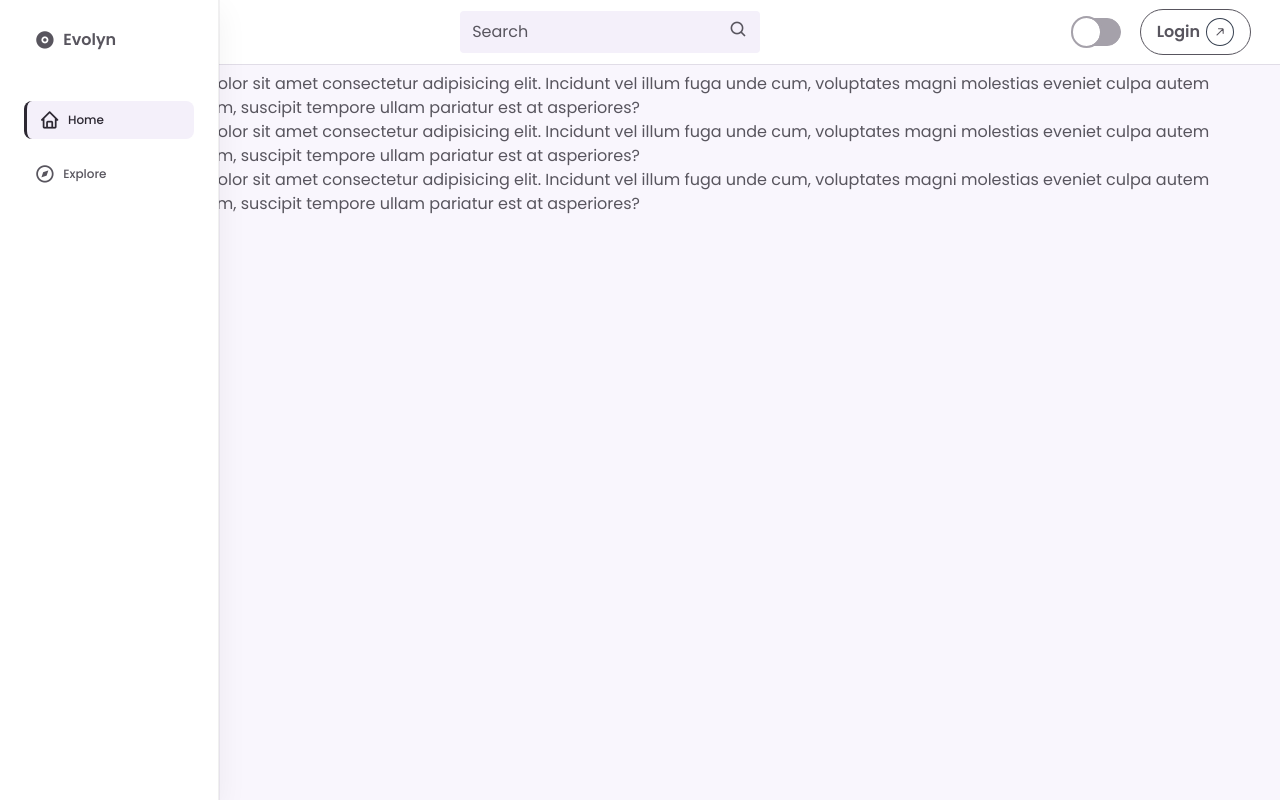
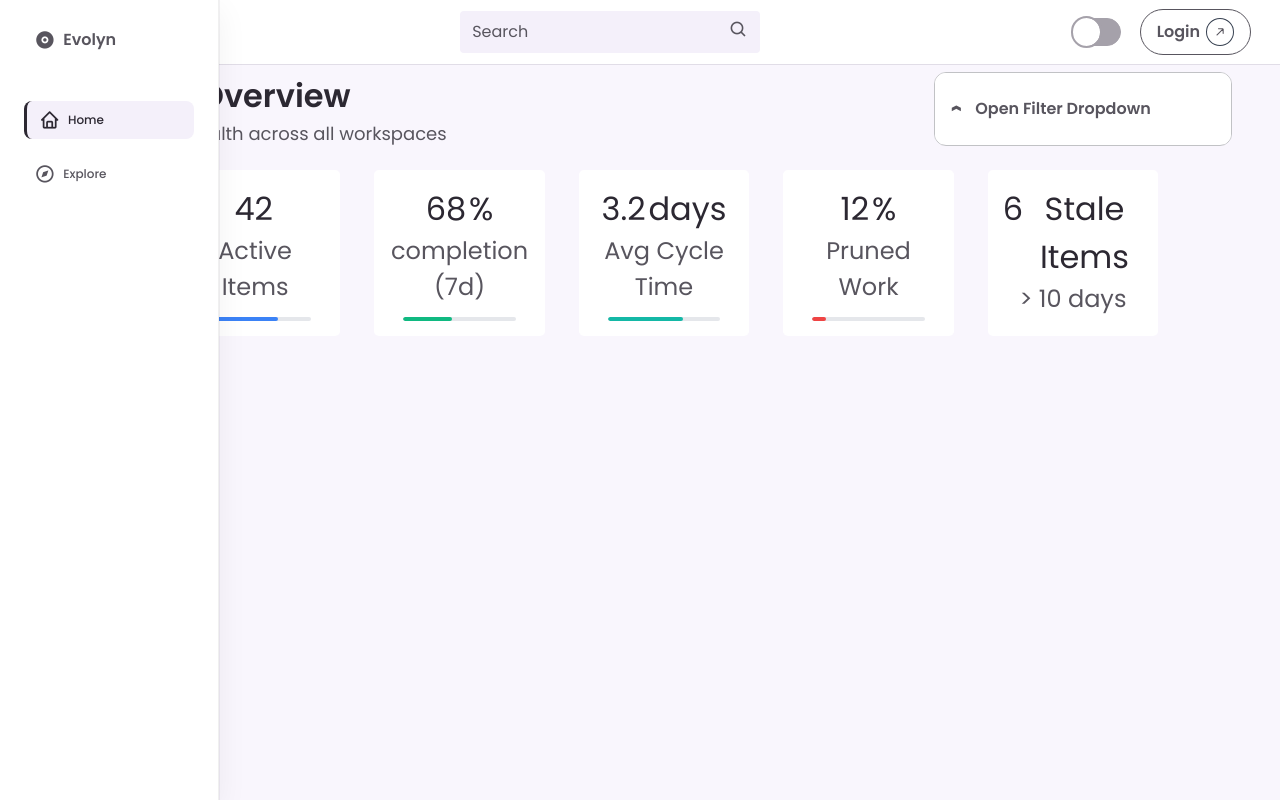
Before and after one commit to ISHariharan/Evolyn, a React (Create React App) app: page /stride/dashboard in a window 1280 px wide. Before the commit this address led to /. Built offline with nearby package versions, Linux system fonts and the light colour scheme.

Commit message:
Change : Stride DashBoard Creation

```diff
--- a/src/API/AuthForm/api.ts
+++ b/src/API/AuthForm/api.ts
@@ -1,6 +1,6 @@
 import { userDetailsType } from "../../Components/AuthForm/types";
 
-const evolynApi = 'evolyn/api';
+const evolynApi = '/evolyn/api';
 
 export const storeUserDetails = async (storeUserDetails : userDetailsType) => {
     const url = `${evolynApi}/store/userdetails`;
--- a/src/App.jsx
+++ b/src/App.jsx
@@ -43,7 +43,7 @@ function App() {
         <Routes>
           <Route path="/" element={<Home />} />
           <Route path="/stride" element={<ProtectedRoute><Stride /></ProtectedRoute>} />
-          <Route path="/stride/dashboard" element={<ProtectedRoute><StrideDashBoard /></ProtectedRoute>} />
+          <Route path="/stride/dashboard" element={<StrideDashBoard />} />
           <Route path="/explore" element={<Explore />} />
           <Route path="/loader" element={<ApplicationLoader />} />
         </Routes>
--- a/src/Pages/StrideDashBoard/StrideDashBoard.scss
+++ b/src/Pages/StrideDashBoard/StrideDashBoard.scss
@@ -0,0 +1,174 @@
+/* Wrapper scope */
+
+
+/* Header layout */
+.stride-dashboard-header-container {
+  display: flex;
+  justify-content: space-between;
+  width: 100%;
+}
+
+.stride-dashboard-header-left{
+    text-align: left;
+}
+
+.stride-dashboard-header-left-upper-section {
+  font-size: 32px;
+  font-weight: bold;
+  color: var(--first-color);
+}
+
+.stride-dashboard-header-left-lower-section {
+  font-size: 18px;
+}
+
+/* ---------------- FILTER DROPDOWN ---------------- */
+
+.stride-dashboard-filter-dropdown {
+  border: 1px solid #c1c2c5;
+  border-radius: 12px;
+  background-color: white;
+  max-width: 298px;
+  min-width: 298px;
+  position: relative;
+  overflow: hidden;
+}
+
+/* accessibility */
+.stride-dashboard-sr-only {
+  position: absolute;
+  width: 1px;
+  height: 1px;
+  overflow: hidden;
+  clip: rect(0 0 0 0);
+}
+
+/* Trigger */
+.stride-dashboard-filter-trigger {
+  cursor: pointer;
+  padding: 1rem;
+  font-weight: 600;
+  display: flex;
+  align-items: center;
+  gap: 1rem;
+  background-color: white;
+  position: relative;
+  z-index: 2;
+}
+
+.stride-dashboard-filter-trigger::before {
+  content: "›";
+  rotate: -90deg;
+  font-size: 26px;
+  transition: transform 300ms ease;
+}
+
+.stride-dashboard-filter-trigger::after {
+  content: "Open Filter Dropdown";
+}
+
+/* Open state */
+.stride-dashboard-filter-dropdown
+  input:checked
+  + .stride-dashboard-filter-trigger::before {
+  transform: rotate(90deg);
+}
+
+.stride-dashboard-filter-dropdown
+  input:checked
+  + .stride-dashboard-filter-trigger::after {
+  content: "Close Filter Dropdown";
+}
+
+/* List */
+.stride-dashboard-filter-list {
+  opacity: 0;
+  max-height: 0;
+  overflow: hidden auto;
+  padding: 0 1rem;
+  transition: all 300ms ease;
+  border-top: 1px solid #e5e7eb;
+}
+
+.stride-dashboard-filter-dropdown input:checked ~ .stride-dashboard-filter-list {
+  opacity: 1;
+  max-height: 20rem;
+  margin-top: 12px;
+  padding-top: 12px;
+}
+
+/* Items */
+.stride-dashboard-filter-listitem {
+  list-style: none;
+  margin-bottom: 8px;
+}
+
+.stride-dashboard-filter-article {
+  padding: 1rem;
+  border-radius: 8px;
+  border: 1px solid #c1c2c5;
+  background-color: white;
+  font-size: 15px;
+}
+
+/* Scrollbar */
+.stride-dashboard-webkit-scrollbar::-webkit-scrollbar {
+  width: 8px;
+}
+.stride-dashboard-webkit-scrollbar::-webkit-scrollbar-thumb {
+  background: #c1c2c5;
+  border-radius: 9999px;
+}
+
+.stride-dashboard-overview-container{
+    display : flex;
+    justify-content: center;
+    gap: 3%;
+}
+
+.stride-dashboard-overview{
+    margin-top: 2%;
+    width: 15%;
+    background-color: var(--container-color);
+    border-radius : 5px;
+    padding: 15px;
+}
+
+
+.stride-dashboard-overview-upper-container{
+    display: flex;
+    justify-content: center;
+    gap: 2%;
+
+}
+
+.stride-dashboard-overview-primary-content{
+    font-size: 32px;
+    color: var(--first-color);
+}
+
+.stride-dashboard-overview-secondary-content{
+    font-size: 32px;
+    color: var(--first-color);
+}
+
+.stride-dashboard-overview-lower-primary-content{
+    font-size : 24px;
+    color: var(--text-color);
+}
+
+.underline-progress {
+    margin: 0 auto;
+    width: 80%;
+    height: 4px;
+    background-color: #e5e7eb;
+    border-radius: 999px;
+    overflow: hidden;
+    margin-top: 12px;
+}
+
+.underline-progress__fill {
+    height: 100%;
+    border-radius: 999px;
+    transition: width 0.4s ease;
+}
--- a/src/Pages/StrideDashBoard/StrideDashBoard.tsx
+++ b/src/Pages/StrideDashBoard/StrideDashBoard.tsx
@@ -1,11 +1,132 @@
 import "./StrideDashBoard.scss";
 
 const StrideDashBoard = () => {
-    return (
-        <div>
-            StrideDashBoard
+  const value = 70;
+  const color = "#3B82F6";
+  const safeValue = Math.min(100, Math.max(0, value));
+
+  const strideWorkspaceOverview = [
+    {
+        value : '42',
+        metric : "",
+        content : "Active Items",
+        progress : safeValue,
+        progress_color : "#3B82F6",
+    },
+    {
+        value : '68',
+        metric : '%',
+        content : 'completion (7d)',
+        progress: 43,
+        progress_color : '#10B981',
+    },
+    {
+        value : '3.2',
+        metric : 'days',
+        content : 'Avg Cycle Time',
+        progress: 67,
+        progress_color : '#14B8A6',
+    },
+    {
+        value : '12',
+        metric : '%',
+        content : 'Pruned Work',
+        progress: 12,
+        progress_color : '#EF4444',
+    },
+    {
+        value : '6',
+        metric : 'Stale Items',
+        content : '> 10 days',
+        progress: 0,
+        progress_color : "",
+    }
+  ]
+
+  return (
+    <div className="stride-dashboard">
+      <div className="stride-dashboard-header-container">
+        <div className="stride-dashboard-header-left">
+          <div className="stride-dashboard-header-left-upper-section">
+            <h1>Stride Overview</h1>
+          </div>
+          <div className="stride-dashboard-header-left-lower-section">
+            Execution health across all workspaces
+          </div>
         </div>
-    );
-}
+
+        <div className="stride-dashboard-header-right">
+          <div className="stride-dashboard-filter-dropdown">
+            <input
+              hidden
+              className="stride-dashboard-sr-only"
+              id="stride-dashboard-state-dropdown"
+              type="checkbox"
+            />
+
+            <label
+              htmlFor="stride-dashboard-state-dropdown"
+              className="stride-dashboard-filter-trigger"
+              aria-label="stride dashboard filter dropdown"
+            />
+
+            <ul
+              className="stride-dashboard-filter-list stride-dashboard-webkit-scrollbar"
+              role="list"
+            >
+              <li className="stride-dashboard-filter-listitem">
+                <article className="stride-dashboard-filter-article">Last 7 Days</article>
+              </li>
+
+              <li className="stride-dashboard-filter-listitem">
+                <article className="stride-dashboard-filter-article">Last Month</article>
+              </li>
+
+              <li className="stride-dashboard-filter-listitem">
+                <article className="stride-dashboard-filter-article">Last 6 Month</article>
+              </li>
+
+              <li className="stride-dashboard-filter-listitem">
+                <article className="stride-dashboard-filter-article">Last Year</article>
+              </li>
+            </ul>
+          </div>
+        </div>
+      </div>
+      <div className="stride-dashboard-overview-container">
+        {strideWorkspaceOverview.map((item, index) => (
+            <div className="stride-dashboard-overview" key={index}>
+                <div className="stride-dashboard-overview-upper-container">
+                    <div className="stride-dashboard-overview-primary-content">
+                        {item.value}
+                    </div>
+                    <div className="stride-dashboard-overview-secondary-content">
+                        {item.metric}
+                    </div>
+                </div>
+                <div className="stride-dashboard-overview-lower-container">
+                    <div className="stride-dashboard-overview-lower-primary-content">
+                        {item.content}
+                    </div>
+                    {item.progress > 0 && (
+                        <div>
+                            <div className="underline-progress">
+                                <div
+                                    className="underline-progress__fill"
+                                        style={{
+                                        width: `${item.progress}%`,
+                                        backgroundColor: `${item.progress_color}`,
+                                    }}
+                                />
+                            </div>
+                        </div>
+                    )}
+                </div>
+            </div>
+        ))}
+      </div>
+    </div>
+  );
+};
 
 export default StrideDashBoard;
```
